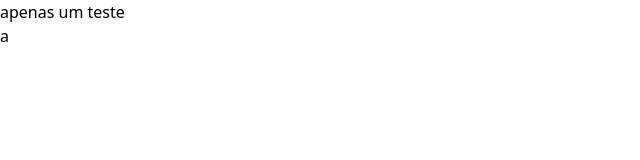
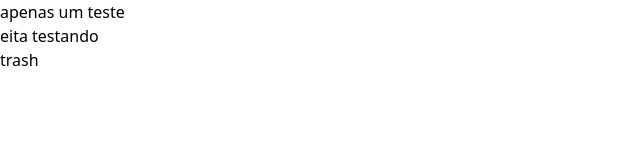
Before and after one commit to Leckller/ruyTodoList, a React (Vite) app: page / in a window 1280 px wide. Shown: the top 160 px of the page, without its empty margins (0-640 px from the left). Built offline with nearby package versions, Linux system fonts and the light colour scheme.

Commit message:
fix: pequeno errinho e testei mais coisas isso aq é legal dmais vou lançar um app zika

```diff
--- a/src/App.tsx
+++ b/src/App.tsx
@@ -11,12 +11,20 @@ function App() {
       <div
         draggable
         onDragStart={ (e) => {
-          console.log('onDragStart');
           e.dataTransfer.setData('text', 'apenas um teste');
         } }
         onDragEnd={ (e) => console.log('onDragEnd') }
       >
         apenas um teste
+      </div>
+      <div
+        draggable
+        onDragStart={ (e) => {
+          e.dataTransfer.setData('text', 'eita testando');
+        } }
+        onDragEnd={ (e) => console.log('onDragEnd') }
+      >
+        eita testando
       </div>
 
       <div
@@ -33,10 +41,36 @@ function App() {
           setItens((prev) => [...prev, item]);
         } }
       >
-        a
         {itens && itens.map((item, index) => (
-          <p key={ index }>{item}</p>
+          <p
+            draggable
+            onDragStart={ (e) => {
+              console.log(e.detail);
+              e.dataTransfer.setData('text', item);
+            } }
+            onDragEnd={ (e) => console.log('onDragEnd') }
+            key={ index }
+          >
+            {item}
+
+          </p>
         ))}
+      </div>
+      <div
+        className="w-52 h-52 border border-black"
+        onDragEnter={ (e) => console.log('enterTrash') }
+        onDragLeave={ (e) => console.log('leaveTrash') }
+        onDragOver={ (e) => {
+          e.preventDefault(); console.log('overTrash');
+        } }
+        onDrop={ (e) => {
+          e.preventDefault();
+          const item = e.dataTransfer.getData('text');
+          console.log(item);
+          setItens((prev) => [...prev.filter((itF) => itF !== item)]);
+        } }
+      >
+        trash
       </div>
     </>
   );
```
